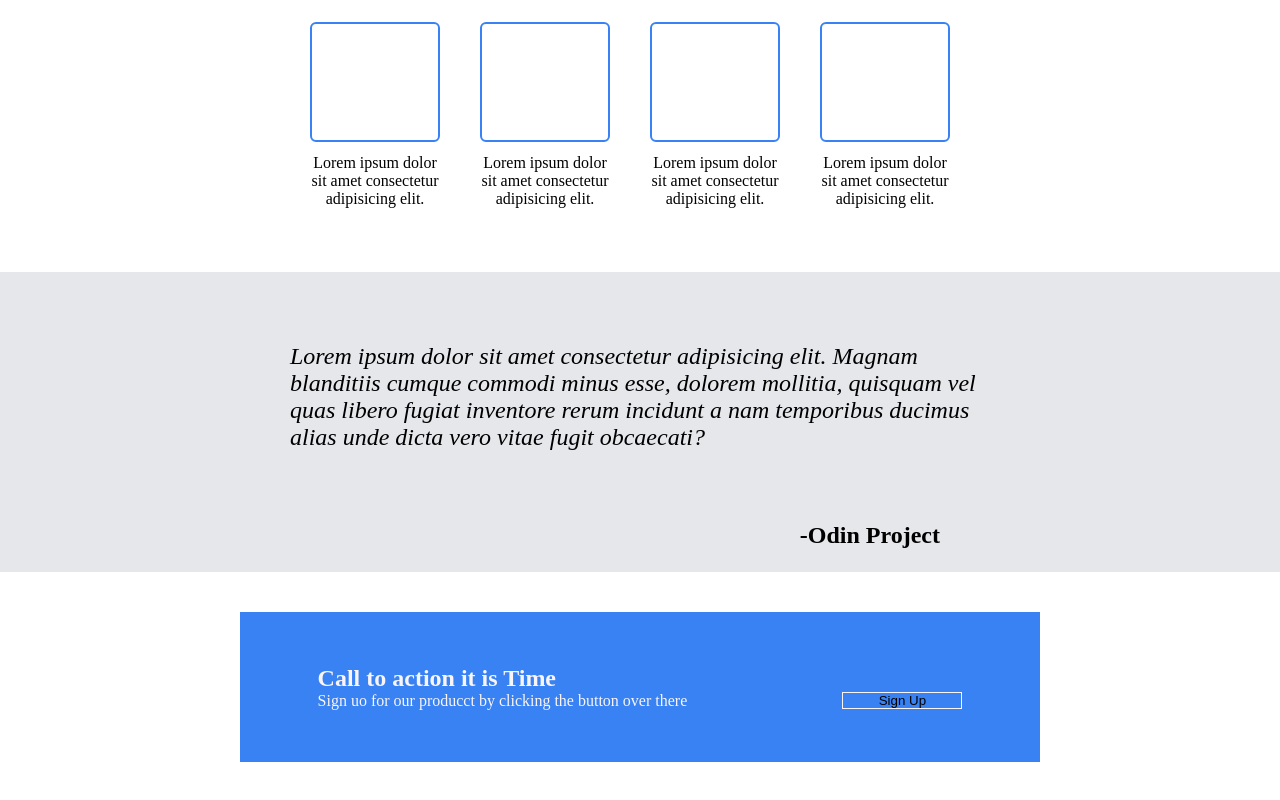
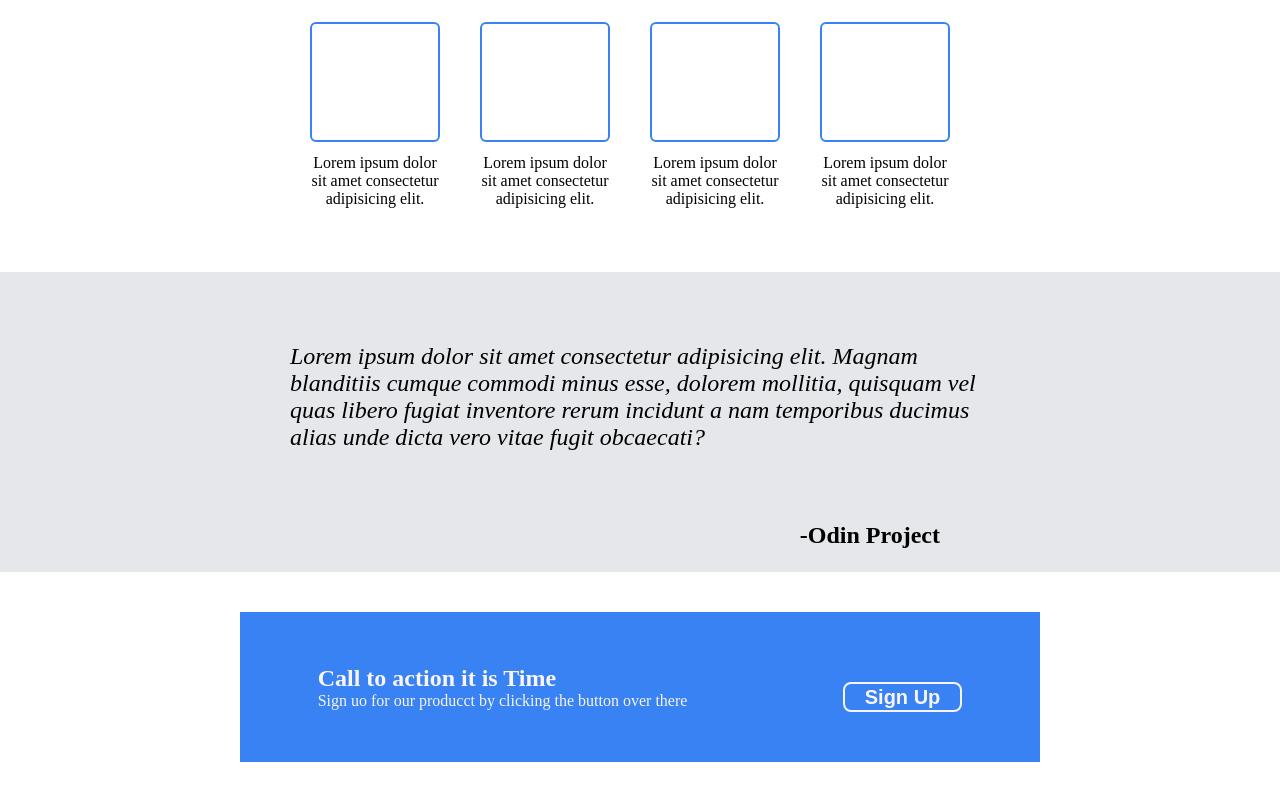
Before and after one commit to arnold-O/odin-landinpage, a plain HTML site: page index.html in a window 1280 px wide. Shown: the part 572-1372 px from the top of the page. Drawn offline with Linux system fonts and the light colour scheme.

Commit message:
footer button fixed

```diff
--- a/index.css
+++ b/index.css
@@ -177,16 +177,25 @@ button{
     margin-bottom: 60px;
     color: #f9f4f8;
 }
-
+/*
 .footerSignup-btn{
 width: 120px;
 height: 30px;
-}
+} */
 .footerSignup-btn button{
     background-color: #3882f3;
-    border: 1px solid #f9f4f8;
+    border: 2px solid #f9f4f8;
     width: 100%;
-    height: auto;
+    height: 30px;
+    color:#f9f4f8;
+    border-radius: 8px;
+    font-weight: 600;
+    font-size: 20px;
+    padding-left: 20px;
+    padding-right: 20px;
+
+
+
 
 
 }
```
